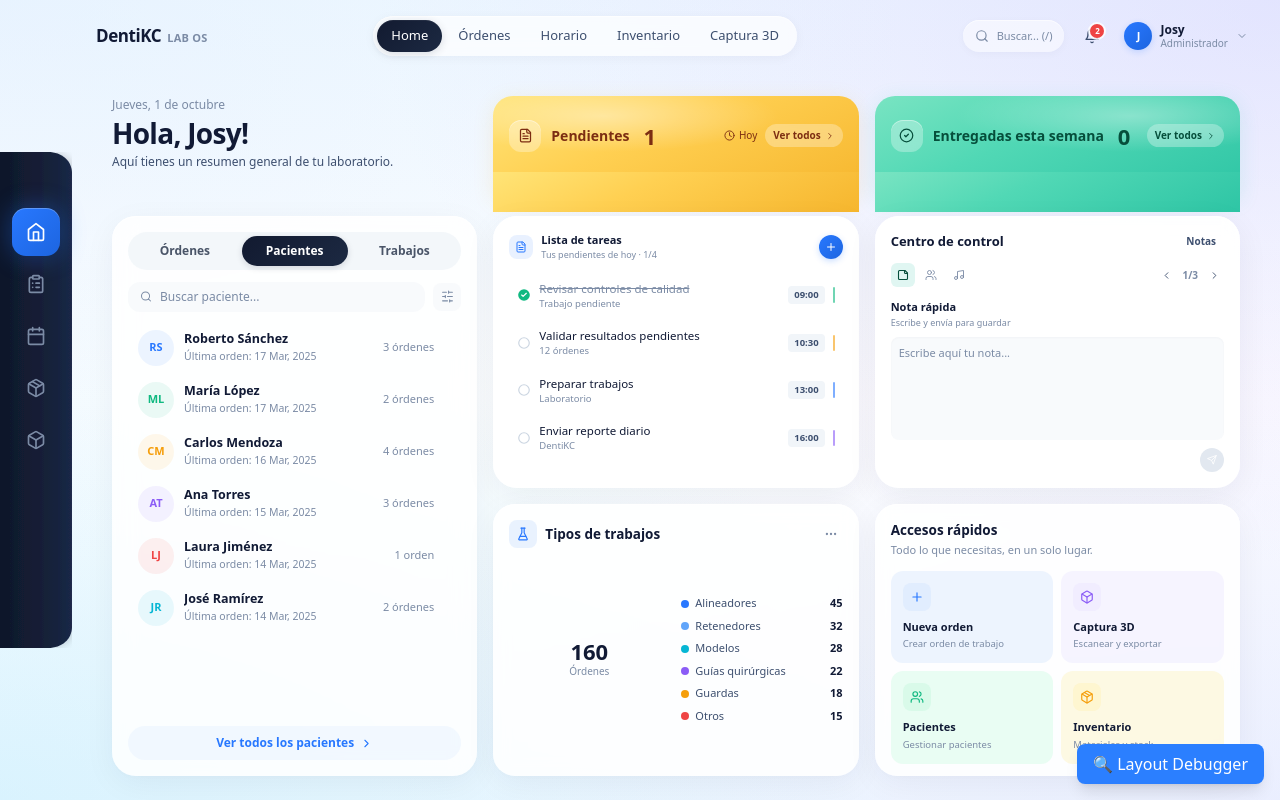
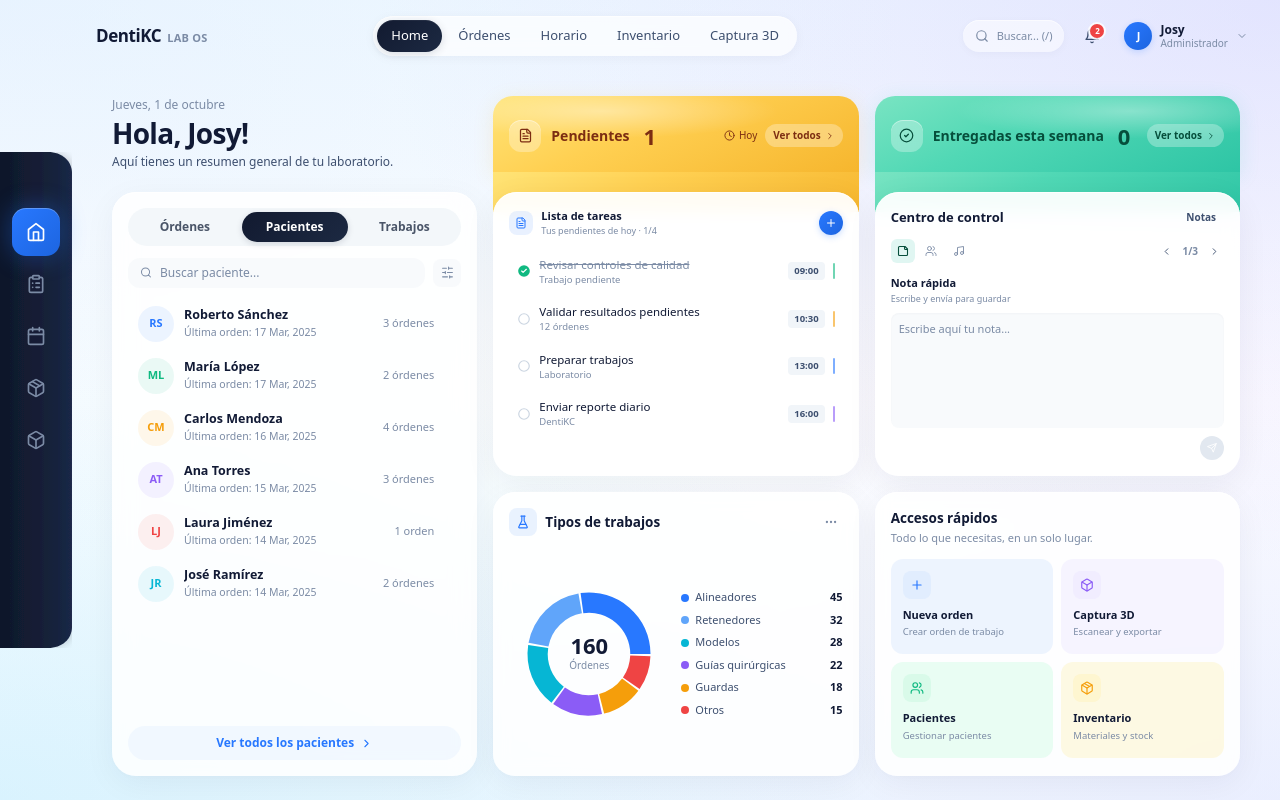
Before and after one commit to Josy2ssj/DentiKCLAB2, a React (Vite) app: page / in a window 1280 px wide. Built offline with nearby package versions, Linux system fonts and the light colour scheme.

Commit message:
task snapshot f7c6f9a4-22c0-42d2-b9dc-05600cb3477c

```diff
--- a/src/App.tsx
+++ b/src/App.tsx
@@ -55,7 +55,7 @@ function AppContent() {
       </div>
 
       <SettingsModal />
-      {import.meta.env.DEV && <LayoutDebugger />}
+      {/* LayoutDebugger deshabilitado - solo disponible en source para desarrollo */}
     </div>
   );
 }
--- a/src/components/OrderStatusNotch.tsx
+++ b/src/components/OrderStatusNotch.tsx
@@ -34,7 +34,7 @@ export default function OrderStatusNotch({ type, compact = false }: OrderStatusN
           background: 'linear-gradient(155deg, #FFE477 0%, #FFD052 40%, #F6B62E 100%)',
           borderRadius: '20px 20px 0 0',
           boxShadow: '0 4px 20px rgba(246, 182, 46, 0.15)',
-          height: '100px',
+          height: '76px',
           position: 'relative',
         }}
       >
@@ -119,7 +119,7 @@ export default function OrderStatusNotch({ type, compact = false }: OrderStatusN
         background: 'linear-gradient(155deg, #79E4C2 0%, #51D8B5 40%, #2EC5A5 100%)',
         borderRadius: '20px 20px 0 0',
         boxShadow: '0 4px 20px rgba(46, 197, 165, 0.15)',
-        height: '100px',
+        height: '76px',
         position: 'relative',
       }}
     >
--- a/src/components/screens/OrdersScreen.tsx
+++ b/src/components/screens/OrdersScreen.tsx
@@ -8,7 +8,7 @@ export function OrdersScreen() {
   return (
     <div className="max-w-[1600px] mx-auto h-full flex flex-col">
       {/* Context Area: Header + Notches */}
-      <div className="grid gap-3 sm:gap-4 grid-cols-1 lg:grid-cols-12 shrink-0 relative mb-4 lg:mb-5">
+      <div className="grid gap-3 sm:gap-4 grid-cols-1 lg:grid-cols-12 shrink-0 relative mb-4 lg:mb-5" style={{ isolation: 'isolate' }}>
         {/* LEFT: Header */}
         <div className="lg:col-span-4 min-w-0">
           <div className="shrink-0">
@@ -33,7 +33,7 @@ export function OrdersScreen() {
       </div>
 
       {/* Workspace Frame: Orders Panel */}
-      <div className="bg-white/90 backdrop-blur-sm rounded-2xl p-6 shadow-sm flex-1 min-h-0" data-workspace="orders-panel">
+      <div className="bg-white/90 backdrop-blur-sm rounded-2xl p-6 shadow-sm flex-1 min-h-0 relative" style={{ zIndex: 1 }} data-workspace="orders-panel">
         <div className="flex items-center gap-4 mb-6">
           <div className="flex gap-2">
             <button className="px-4 py-2 bg-slate-900 text-white rounded-lg text-sm font-medium">Todas</button>
--- a/src/components/widgets/WorkTypes.tsx
+++ b/src/components/widgets/WorkTypes.tsx
@@ -47,7 +47,7 @@ export default function WorkTypes() {
       {/* Chart + Legend */}
       <div className="flex-1 flex items-center gap-3">
         {/* Donut Chart */}
-        <div className="relative flex-1" style={{ minHeight: '130px', maxWidth: '160px' }}>
+        <div className="relative" style={{ width: '160px', height: '160px', flexShrink: 0 }}>
           <ResponsiveContainer width="100%" height="100%">
             <PieChart>
               <Pie
--- a/src/pages/Home.tsx
+++ b/src/pages/Home.tsx
@@ -15,7 +15,7 @@ export function Home() {
   return (
     <div className="max-w-[1600px] mx-auto h-full flex flex-col">
       {/* Context Area: Greeting + Notches */}
-      <div className="grid gap-3 sm:gap-4 grid-cols-1 lg:grid-cols-12 shrink-0 relative mb-4 lg:mb-5">
+      <div className="grid gap-3 sm:gap-4 grid-cols-1 lg:grid-cols-12 shrink-0 relative mb-4 lg:mb-5" style={{ isolation: 'isolate' }}>
         {/* LEFT: Greeting only */}
         <div className="lg:col-span-4 min-w-0">
           <div className="shrink-0">
@@ -32,21 +32,22 @@ export function Home() {
         </div>
 
         {/* CENTER: Pending Orders Notch (backplate only) */}
-        <div className="lg:col-span-4 min-w-0 min-h-0 relative">
+        <div className="lg:col-span-4 min-w-0 min-h-0 relative" style={{ zIndex: 0 }}>
           <OrderStatusNotch type="pending" compact />
         </div>
 
         {/* RIGHT: Weekly Delivered Notch (backplate only) */}
-        <div className="lg:col-span-4 min-w-0 min-h-0 relative">
+        <div className="lg:col-span-4 min-w-0 min-h-0 relative" style={{ zIndex: 0 }}>
           <OrderStatusNotch type="weekly-delivered" compact />
         </div>
       </div>
 
       {/* Workspace Frame: White Surfaces */}
       <div
-        className="grid gap-3 sm:gap-4 grid-cols-1 lg:grid-cols-12 flex-1 min-h-0"
+        className="grid gap-3 sm:gap-4 grid-cols-1 lg:grid-cols-12 flex-1 min-h-0 relative"
         style={{
           gridTemplateRows: 'minmax(0, 1fr) minmax(0, 1fr)',
+          zIndex: 1,
         }}
       >
         {/* LEFT: Patient List (full height) */}
```
Also changed, not shown: 1 other file (tests, documents, lock files or other folders).
